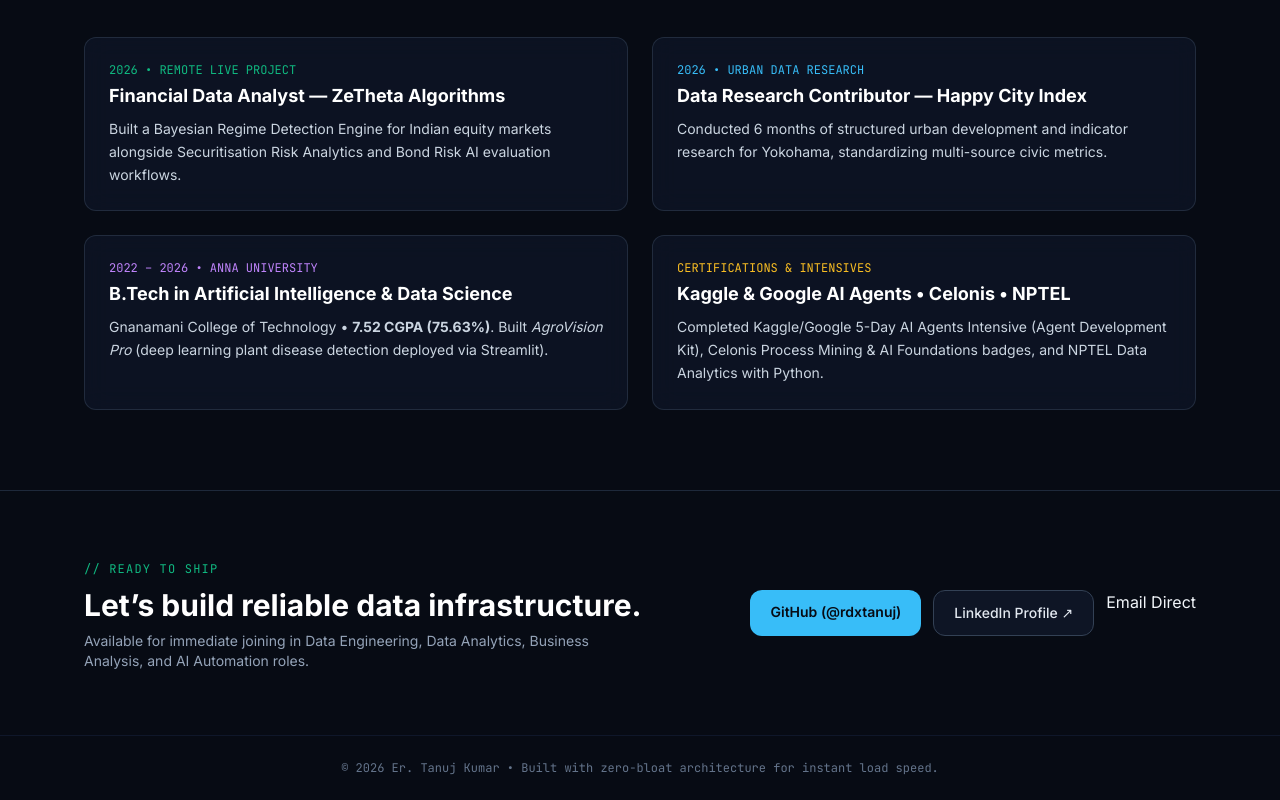
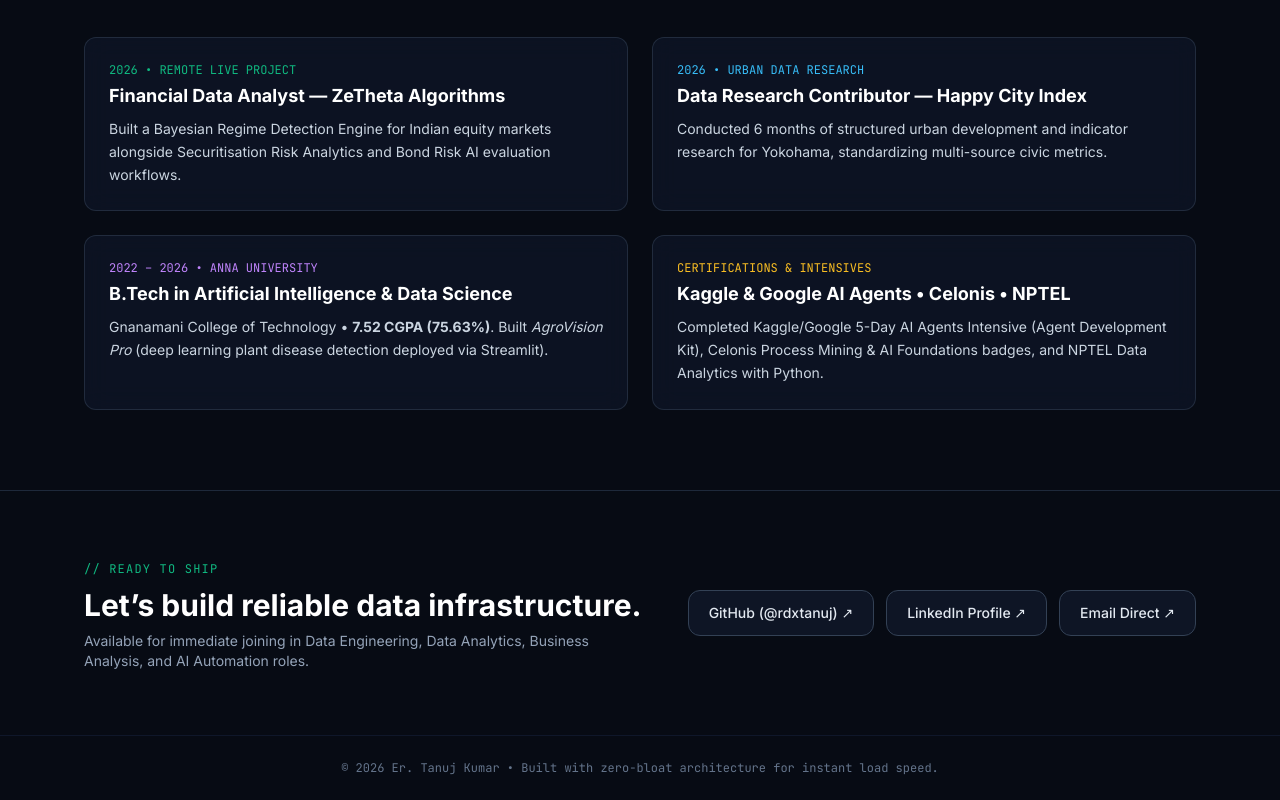
Before and after one commit to rdxtanuj/rdxtanuj.github.io, a plain HTML site: page index.html in a window 1280 px wide. Shown: the part 3219-4019 px from the top of the page. Drawn offline with nearby package versions, Linux system fonts and the light colour scheme.

Commit message:
Update index.html

```diff
--- a/index.html
+++ b/index.html
@@ -477,14 +477,16 @@ def deidentify_clinical_df(df, salt: str):
 
       <div class="flex flex-wrap gap-3">
         <a href="https://github.com/rdxtanuj" target="_blank" rel="noopener"
-           class="px-5 py-3 rounded-xl bg-cyanglow text-obsidian font-semibold text-sm hover:bg-sky-300 transition">
-          GitHub (@rdxtanuj)
+           class="px-5 py-3 rounded-xl border border-slate-700 bg-slatecard text-slate-200 font-medium text-sm hover:border-cyanglow hover:text-cyanglow transition">
+          GitHub (@rdxtanuj) ↗
         </a>
         <a href="https://www.linkedin.com/in/tanuj-kumar-90876127a/" target="_blank" rel="noopener"
            class="px-5 py-3 rounded-xl border border-slate-700 bg-slatecard text-slate-200 font-medium text-sm hover:border-cyanglow hover:text-cyanglow transition">
           LinkedIn Profile ↗
         </a>
-        <a href="https://mail.google.com/mail/?view=cm&fs=1&to=tanujkumar3252@gmail.com" target="_blank" rel="noopener noreferrer" class="YOUR_EXISTING_CLASSES">Email Direct
+        <a href="https://mail.google.com/mail/?view=cm&fs=1&to=tanujkumar3252@gmail.com" target="_blank" rel="noopener noreferrer"
+           class="px-5 py-3 rounded-xl border border-slate-700 bg-slatecard text-slate-200 font-medium text-sm hover:border-cyanglow hover:text-cyanglow transition">
+          Email Direct ↗
         </a>
       </div>
     </div>
```
